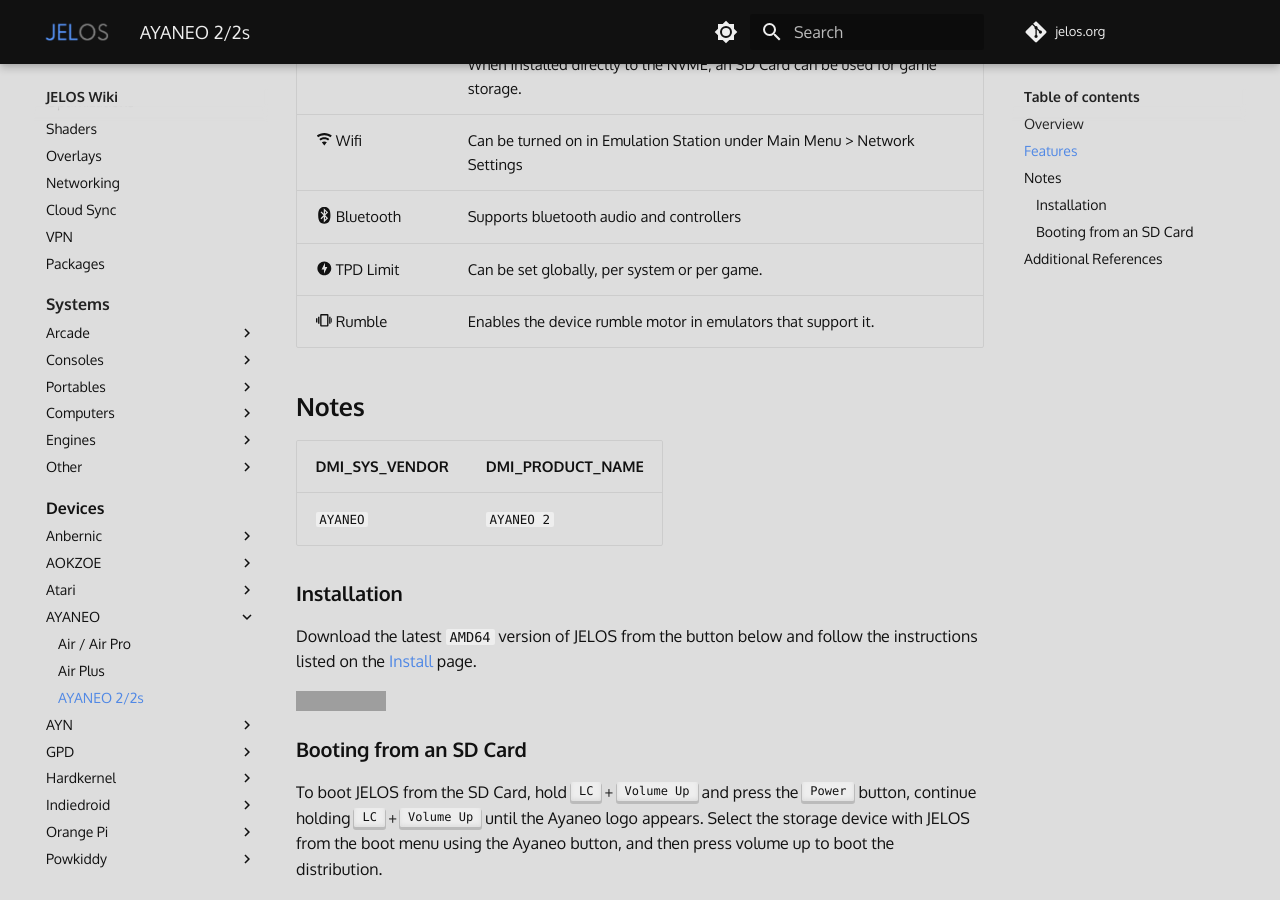
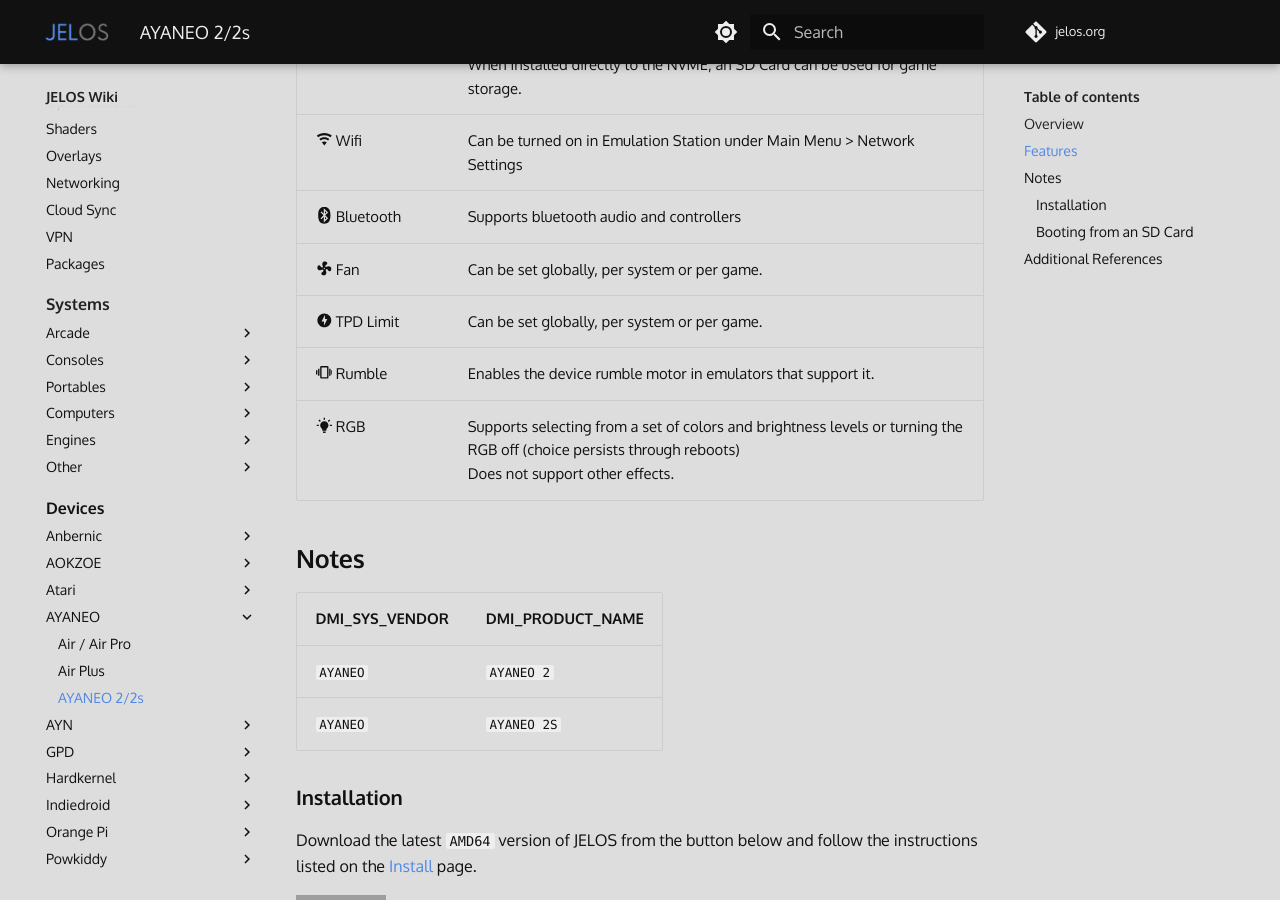
Before and after one commit to wbrawner/jelos.org, an MkDocs documentation site: the page built from docs/devices/ayaneo/ayaneo-2.md, in a window 1280 px wide and 900 px high, scrolled down 925 px. Built offline with MkDocs 1.6.1 and Material for MkDocs 9.7.7, drawn with Linux system fonts in a browser that asks for light colours; some web fonts are replaced; comment, search, counter and statistics services are not loaded; grey boxes are pictures that could not be loaded.

Commit message:
Update Ayaneo 2/2S to reflect supported LED and fan control.

```diff
--- a/docs/devices/ayaneo/ayaneo-2.md
+++ b/docs/devices/ayaneo/ayaneo-2.md
@@ -16,14 +16,17 @@
 | :material-harddisk: Storage | JELOS can be run from an SD Card, USB Drive or installed directly to the internal NVME. <br> When installed directly to the NVME; an SD Card can be used for game storage. |
 | :material-wifi: Wifi | Can be turned on in Emulation Station under Main Menu > Network Settings |
 | :simple-bluetooth: Bluetooth | Supports bluetooth audio and controllers |
+| :material-fan: Fan | Can be set globally, per system or per game. |
 | :material-lightning-bolt-circle: TPD Limit | Can be set globally, per system or per game. |
 | :material-vibrate: Rumble | Enables the device rumble motor in emulators that support it. |
+| :material-lightbulb-on: RGB | Supports selecting from a set of colors and brightness levels or turning the RGB off (choice persists through reboots) <br> Does not support other effects. |
 
 ## Notes
 
 | DMI_SYS_VENDOR | DMI_PRODUCT_NAME |
 | -- | -- |
 | `AYANEO ` | `AYANEO 2` |
+| `AYANEO ` | `AYANEO 2S` |
 
 ### Installation
 
```
